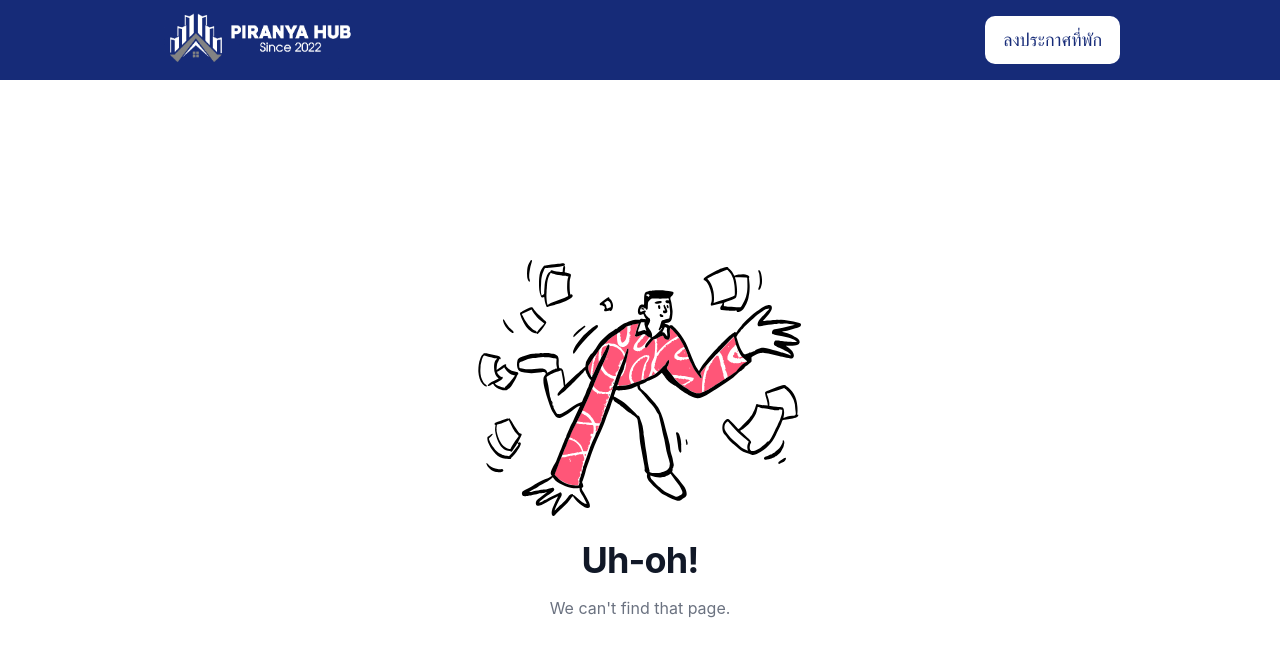
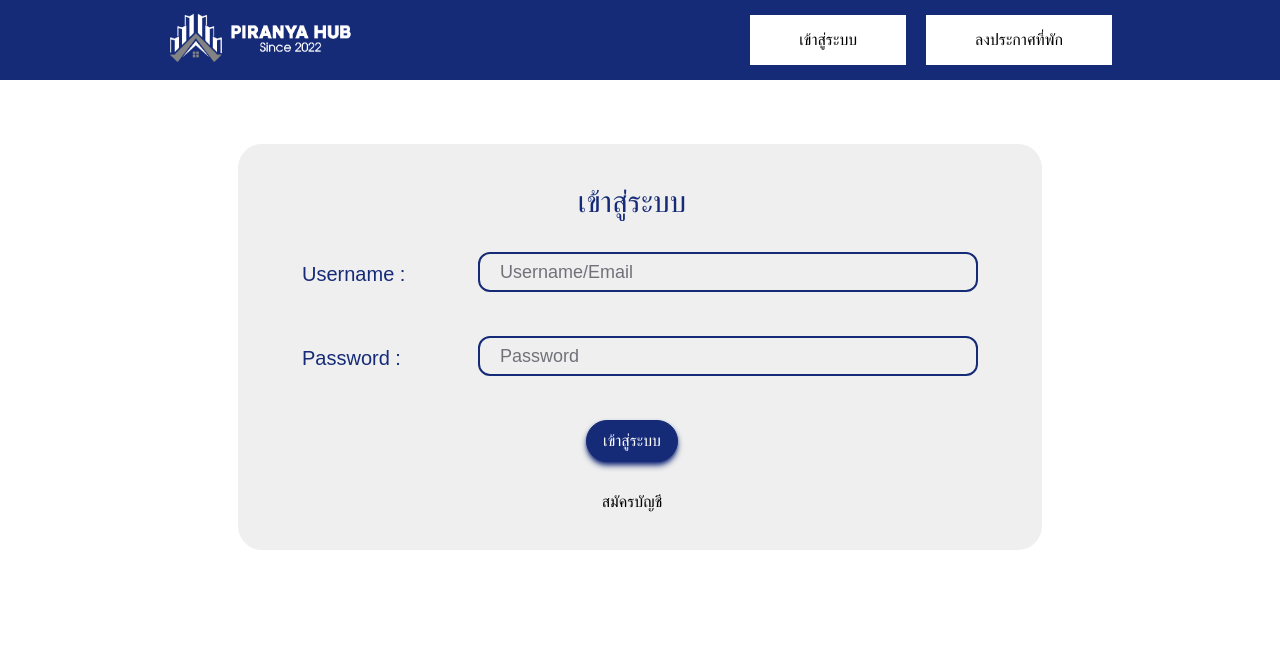
Before and after one commit to poomsakk/piranya-hub, a React (Create React App) app in the folder frontend/: page /signin in a window 1280 px wide. Shown: the top 656 px of the page. Built offline with nearby package versions, Linux system fonts and the light colour scheme.

Commit message:
merge(king->main): add Main & Map page to main branch

```diff
--- a/frontend/src/App.js
+++ b/frontend/src/App.js
@@ -4,19 +4,16 @@ import Banner from "./components/Banner";
 import Content from "./components/Content";
 import CallToAction from "./components/CallToAction";
 import Page404 from "./components/Page404";
-import Information from "./Register/1_Information";
-import Contact from "./Register/8_Contact";
-import Cost from "./Register/4_Cost";
-import Detail from "./Register/5_Detail";
-import Facility from "./Register/2_Facility";
-import Image from "./Register/6_Image";
-import Promotion from "./Register/7_Promotion";
-import Type from "./Register/3_Type";
 import MainPage from "./pages/MainPage/MainPage.jsx";
 import { useLocation } from "react-router-dom";
 import FilterPage from "./pages/filterPage/FilterPage";
+import Total from './Register/total'
 import ListPage from "./pages/ListPage/ListPage";
+import Filter from './Filter/filter'
 import LodgeInfo from './components/LodgeInfo'
+import UserSignIn from "./Register/UserSignIn"
+import UserSignUp from "./Register/UserSignUp"
+import Dashboard from './dashboard/Dashboard'
 
 function App() {
   const { pathname } = useLocation();
@@ -31,15 +28,12 @@ function App() {
         <Route path="/Lodges" element={<ListPage />} />
         <Route path="/Lodges/:lodgeId" element={<LodgeInfo />} />
         <Route path="/Banner" element={<Banner />} />
-        <Route path="/Content" element={<Content />} />
         <Route path="/CallToAction" element={<CallToAction />} />
-        <Route path="/contact" element={<Contact />} />
-        <Route path="/cost" element={<Cost />} />
-        <Route path="/detail" element={<Detail />} />
-        <Route path="/facility" element={<Facility />} />
-        <Route path="/image" element={<Image />} />
-        <Route path="/type" element={<Type />} />
-        <Route path="/promotion" element={<Promotion />} />
+         <Route path="/total"element={<Total />} />
+        <Route path="/filter" element={<Filter />} />
+        <Route path="/dashboard" element={<Dashboard />} />
+        <Route path="/signup" element={<UserSignUp></UserSignUp>} />
+        <Route path="/signin" element={<UserSignIn></UserSignIn>} />
         <Route path="*" element={<Page404 />} />
       </Routes>
     </div>
--- a/frontend/src/Register/UserSignIn.js
+++ b/frontend/src/Register/UserSignIn.js
@@ -63,7 +63,7 @@ function handleSubmit(e) {
             <div className='flex flex-row'>
               <h1 className="font-IBMPlexSansThai text-xl text-[#162B78] m-4 mt-10 w-40 " >Password :</h1>
               <input
-                type={"text"}
+                type={"password"}
                 className="
                   font-IBMPlexSansThai
                   bg-[#EFEFEF]
--- a/frontend/src/components/Header.css
+++ b/frontend/src/components/Header.css
@@ -45,6 +45,8 @@
   display: none;
 }
 
+/* kim */
+
 .Resgistor-btn {
   background: #fff;
   display: inline-block;
@@ -54,7 +56,7 @@
   border: 2px solid transparent;
   transition: 0.3s;
   margin-top: rem;
-  border-radius: 10px;
+  border-radius: 8px;
   text-transform: uppercase;
 }
 .Resgistor-btn:hover {
--- a/frontend/src/components/Header.js
+++ b/frontend/src/components/Header.js
@@ -3,29 +3,92 @@ import { FiMenu, FiX } from "react-icons/fi";
 import "./Header.css";
 import logo from "../image/logo1.png";
 import { Link } from "react-router-dom";
-import { useLocation } from "react-router-dom";
+import { useLocation, useNavigate } from "react-router-dom";
+import { isLogin } from "../auth";
 
 function Header() {
   const { pathname } = useLocation();
   const [click, setClick] = useState(false);
+  const navigate = useNavigate();
   const handleClick = () => setClick(!click);
   // console.log(click);
+  const handleClickRegister = () => {
+    if (isLogin()) {
+      navigate("/total");
+    } else {
+      alert("You need to signin");
+      navigate("/signin");
+    }
+  };
+
+  function handleLogout() {
+    localStorage.clear("token");
+    alert("Loguot successful");
+    navigate("/");
+  }
 
   return (
     <div className={`${pathname == "/" ? "header-in-main-page" : "header"}`}>
       <div className="container">
         <div className="header-con">
           <div className="logo-container">
-            <Link to="/">
-              <img className="h-16" src={logo} />{" "}
+            <a href="/">
+              <img className="h-16" src={logo} alt="logoname" />{" "}
+            </a>
+          </div>
+          <div className="m-2">
+            {isLogin() ? (
+              <Link
+                to="/dashboard"
+                className="font-IBMPlexSansThai text-base text-[#EFEFEF] underline hover:text-gray-400 m-2"
+              >
+                DASHBOARD
+              </Link>
+            ) : null}
+
+            {isLogin() ? (
+              <button
+                onClick={handleLogout}
+                className="font-IBMPlexSansThai  text-base text-[#EFEFEF] underline hover:text-gray-400 m-2"
+              >
+                LOGOUT
+              </button>
+            ) : null}
+
+            {isLogin() ? null : (
+              <Link
+                class="group relative inline-block outline-none text-sm font-medium text-white focus:outline-none focus:ring"
+                to="/signin"
+              >
+                <span class="absolute outline-0 inset-0 border focus:outline-none outline-none border-white group-active:border-white"></span>
+                <span class="font-IBMPlexSansThai outline-0 focus:outline-none outline-none text-base block border border-white text-black bg-white px-12 py-3 transition-transform active:border-white  active:bg-white group-hover:-translate-x-1 group-hover:-translate-y-1">
+                  เข้าสู่ระบบ
+                </span>
+              </Link>
+            )}
+
+            {/* <a
+              href="/filter"
+              className="Resgistor-btn font-IBMPlexSansThai text-lg m-2"
+            >
+              ค้นหาที่พัก
+            </a> */}
+            {isLogin() ? "" : null}
+
+            <Link
+              class="ml-5 group relative inline-block outline-none text-sm font-medium text-white focus:outline-none focus:ring"
+              onClick={handleClickRegister}
+              to="/signin"
+            >
+              <span class="absolute outline-0 inset-0 border focus:outline-none outline-none border-white group-active:border-white"></span>
+              <span class="font-IBMPlexSansThai outline-0 focus:outline-none outline-none text-base block border border-white text-black bg-white px-12 py-3 transition-transform active:border-white  active:bg-white group-hover:-translate-x-1 group-hover:-translate-y-1">
+                ลงประกาศที่พัก
+              </span>
             </Link>
+            {/* <button
+              className="Resgistor-btn font-IBMPlexSansThai text-lg m-2"
+            ></button> */}
           </div>
-          <Link
-            to="/information"
-            className="Resgistor-btn font-IBMPlexSansThai text-lg "
-          >
-            ลงประกาศที่พัก
-          </Link>
           <div className="mobile-menu" onClick={handleClick}>
             {click ? <FiX /> : <FiMenu />}
           </div>
```
